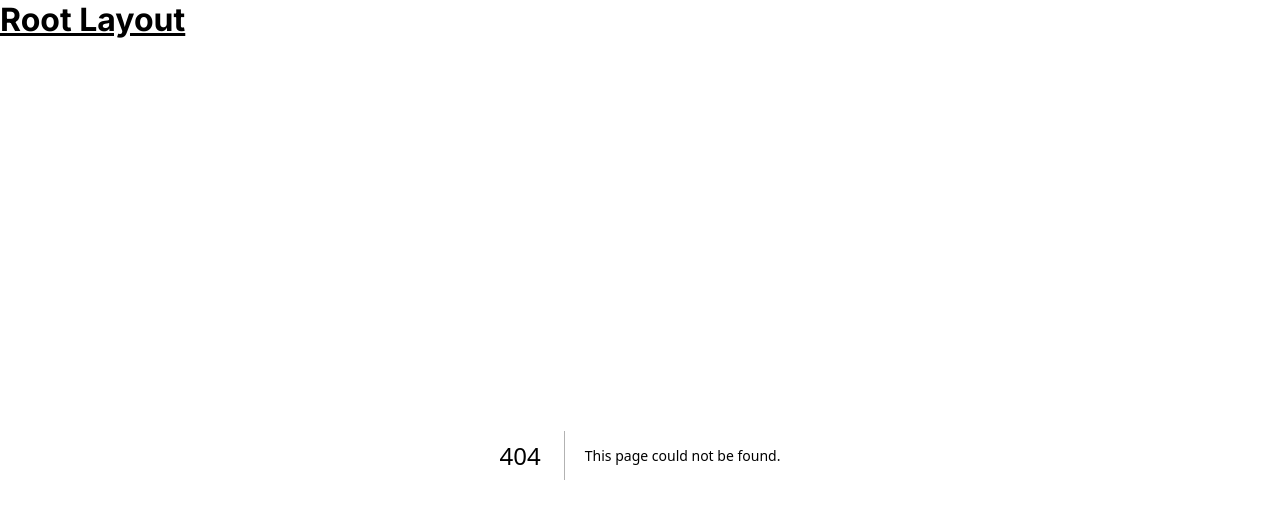
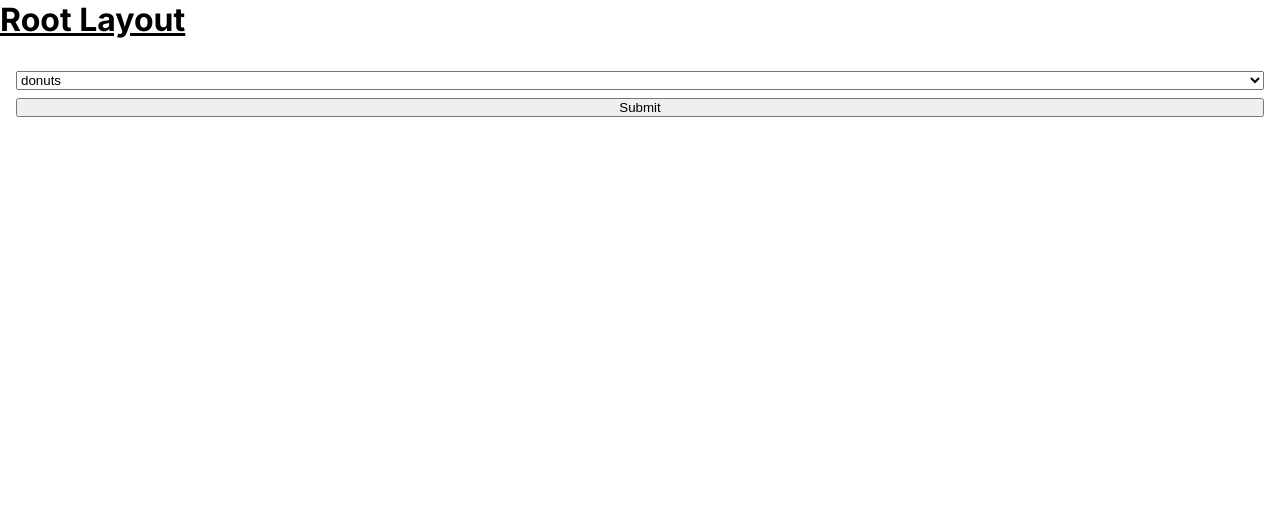
Before and after one commit to yk1979/learning-app-router, a Next.js app: page /sample2 in a window 1280 px wide. Before the commit this address had no page. Shown: the top 518 px of the page. Built offline with nearby package versions, Linux system fonts and the light colour scheme.

Commit message:
add Return Result pattern

```diff
--- a/src/app/page.tsx
+++ b/src/app/page.tsx
@@ -1,7 +1,7 @@
 import Link from "next/link";
 import styles from "./page.module.css";
 
-const contents = ["Return Message"];
+const contents = ["Return Message", "Return Result"];
 
 export default function Home() {
   return (
--- /dev/null
+++ b/src/app/sample2/action.ts
@@ -0,0 +1,29 @@
+"use server";
+
+import { State } from "./page";
+
+const sweets = ["donut", "muffin", "tart"];
+
+export const myFormAction = async (
+  prevState: State,
+  formData: FormData,
+): Promise<State> => {
+  const selected = formData.get("sweets");
+
+  // JS off 環境ではエラーハンドリングはできない
+  if (typeof selected !== "string" || selected === "error") {
+    throw new Error("value must be string.");
+  }
+
+  if (!sweets.includes(selected)) {
+    return {
+      ...prevState,
+      error: { code: 400, message: `${selected} is not sweets!` },
+    };
+  }
+
+  return {
+    data: selected,
+    error: null,
+  };
+};
--- /dev/null
+++ b/src/app/sample2/error.tsx
@@ -0,0 +1,5 @@
+"use client"; // Error components must be Client Components
+
+import { ErrorComponent } from "@/app/_components/ErrorComponent";
+
+export default ErrorComponent;
--- /dev/null
+++ b/src/app/sample2/page.module.css
@@ -0,0 +1,6 @@
+.form {
+  display: flex;
+  flex-direction: column;
+  gap: 8px;
+  padding: 16px;
+}
--- /dev/null
+++ b/src/app/sample2/page.tsx
@@ -0,0 +1,30 @@
+"use client";
+
+import styles from "./page.module.css";
+
+import { useFormState } from "react-dom";
+import { Select } from "../_components/Select";
+import { myFormAction } from "./action";
+
+export type ErrorType = { code: number; message: string };
+export type State = {
+  data: string;
+  error: ErrorType | null;
+};
+export const initialState: State = {
+  data: "",
+  error: null,
+};
+
+export default function Page() {
+  const [state, dispatch] = useFormState(myFormAction, initialState);
+  return (
+    <form className={styles.form} action={dispatch}>
+      <Select name="sweets" defaultValue={state.data} />
+      <button>Submit</button>
+      <p style={{ color: state.error ? "red" : "white" }}>
+        {state.error ? state.error.message : state.data}
+      </p>
+    </form>
+  );
+}
```
